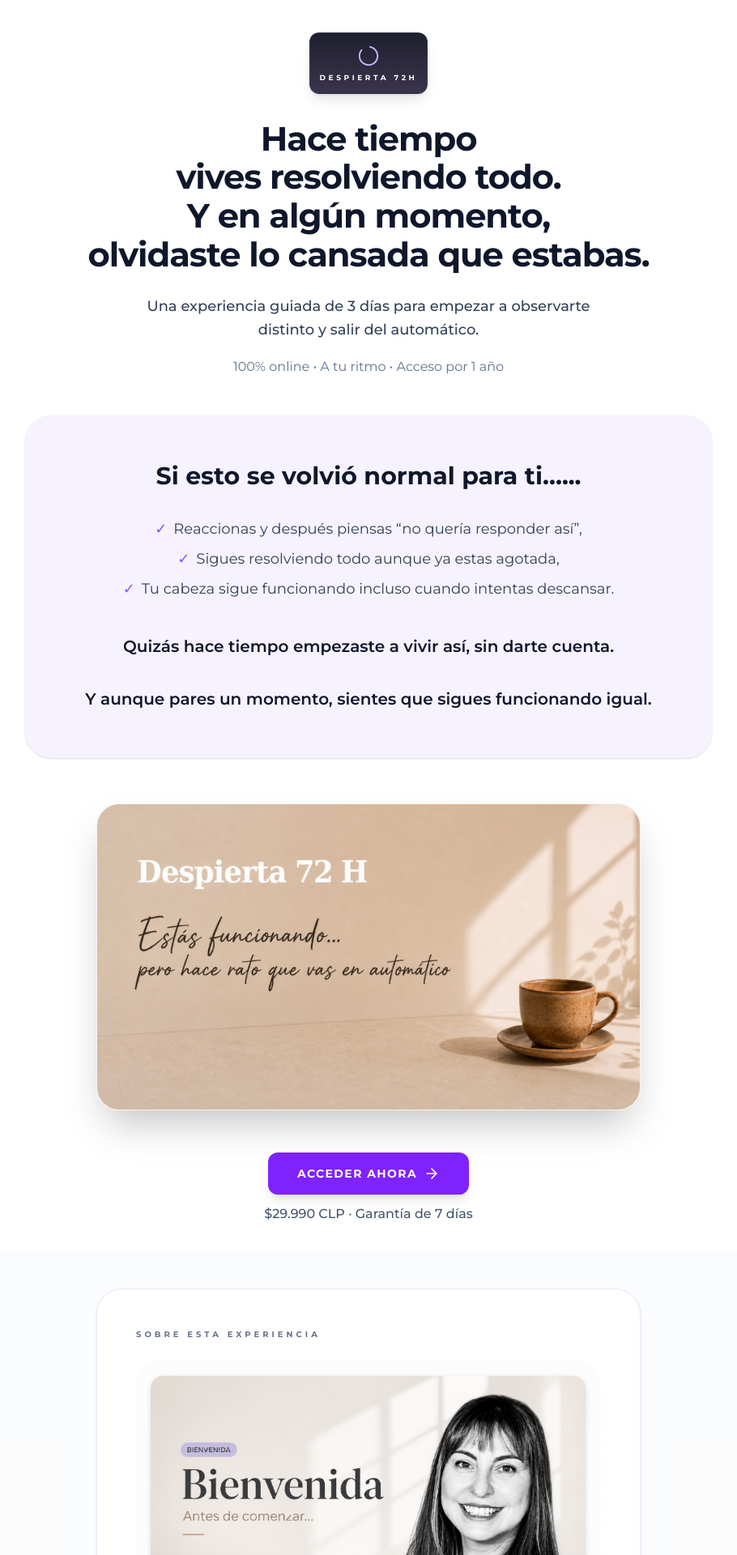
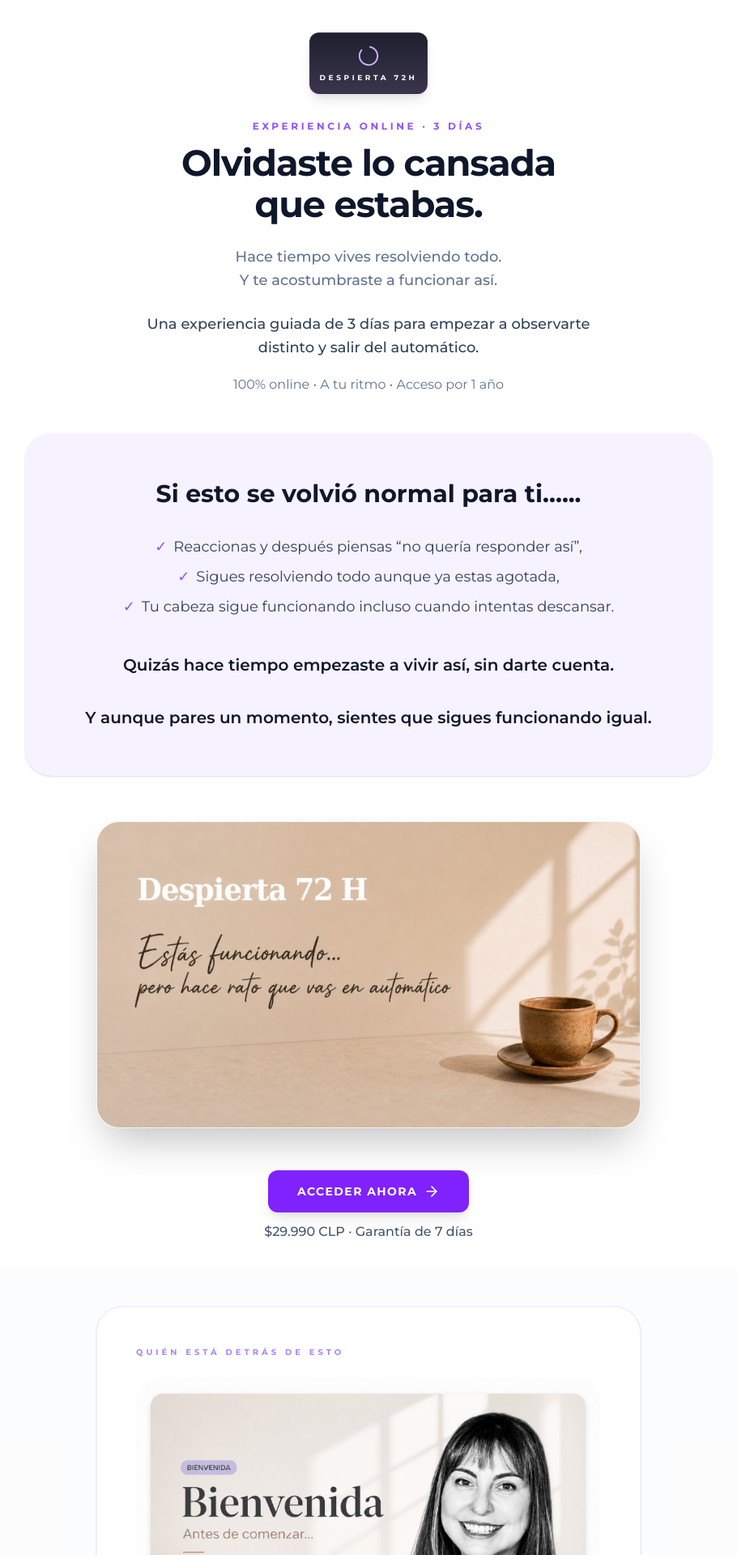
Before and after one commit to cursossolange/despierta-72h, a React (Vite) app: page / in a window 1280 px wide. Shown: the top 1920 px of the page at 81% size, without its empty margins (185-1095 px from the left). Built offline with nearby package versions, Linux system fonts and the light colour scheme; no server answers.

Commit message:
Update LandingPage.tsx

```diff
--- a/src/components/LandingPage.tsx
+++ b/src/components/LandingPage.tsx
@@ -158,14 +158,17 @@ export default function LandingPage({ onPurchase }: LandingPageProps) {
             </div>
 
             {/* 1. Título principal (grande pero ajustado) */}
-<h1 className="text-[1.45rem] md:text-[2.6rem] font-black tracking-tight text-slate-900 mt-0 mb-4 md:mb-6 leading-[1.15]">
-  <>
-    Hace tiempo<br />
-  vives resolviendo todo.<br />
-  Y en algún momento,<br />
-  olvidaste lo cansada que estabas.
-     </>
+<p className="text-[10px] md:text-xs font-bold text-violet-500 uppercase tracking-[0.3em] mb-3">
+  Experiencia online · 3 días
+</p>
+<h1 className="text-[1.6rem] md:text-[2.8rem] font-black tracking-tight text-slate-900 mt-0 mb-4 md:mb-6 leading-[1.15]">
+  Olvidaste lo cansada<br />que estabas.
 </h1>
+<p className="text-base md:text-lg text-slate-500 font-medium mb-6 max-w-md mx-auto leading-relaxed">
+  Hace tiempo vives resolviendo todo.<br />
+  Y te acostumbraste a funcionar así.
+</p>
+
 
             {/* 3. Bajada breve */}
 <div className="max-w-2xl mx-auto mb-8 md:mb-10 px-4">
@@ -241,8 +244,8 @@ export default function LandingPage({ onPurchase }: LandingPageProps) {
 <section className="py-12 bg-slate-50/50">
   <div className="container mx-auto px-6">
     <div className="max-w-2xl mx-auto rounded-[2rem] bg-white border border-violet-100 p-8 md:p-12 shadow-sm">
-      <h3 className="text-[10px] font-black text-slate-500 uppercase tracking-[0.4em] mb-6">
-        Sobre esta experiencia
+       <h3 className="text-[10px] font-black text-violet-400 uppercase tracking-[0.4em] mb-6">
+        Quién está detrás de esto
       </h3>
 
      <img
@@ -294,9 +297,6 @@ export default function LandingPage({ onPurchase }: LandingPageProps) {
   No es otra experiencia para exigirte más.
 </p>
 
-<p className="mt-6 font-medium text-slate-900">
-  Es una pausa breve y guiada para ayudarte a bajar el ritmo, bajar el ruido mental y sentir un poco más de calma en medio de la rutina.
-</p>
 </div>
 </div>
 </div>
```
